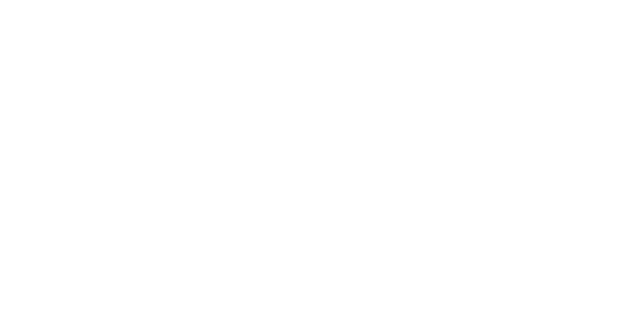
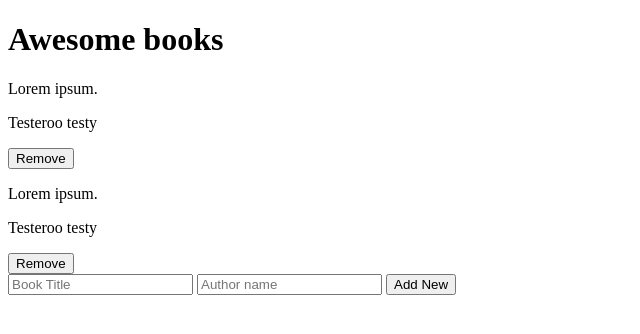
Before and after one commit to nimplay/Awesome-books, a website: page index.html in a window 1280 px wide. Shown: the whole page, without its empty margins (0-640 px from the left). Drawn offline with Linux system fonts and the light colour scheme.

Commit message:
add html data

```diff
--- a/index.html
+++ b/index.html
@@ -7,6 +7,30 @@
   <title>Awesome Book</title>
 </head>
 <body>
+  <h1>Awesome books</h1>
+<section>
+  <div>
+    <p>Lorem ipsum.</p>
+    <p>Testeroo testy</p>
+    <button aria-label="botton">Remove</button>
+    <div></div>
+  </div>
+  <div>
+    <p>Lorem ipsum.</p>
+    <p>Testeroo testy</p>
+    <button aria-label="botton">Remove</button>
+    <div></div>
+  </div>
+  <section>
+    <form action="add-book">
+      <input type="text" name="title" placeholder="Book Title" maxlength="60" required>
+      <input type="text" name="Author" placeholder="Author name" maxlength="30" required>
+      <button type="button" >Add New</button>
+
+
+    </form>
+  </section>
+</section>
 
 </body>
 </html>
```
